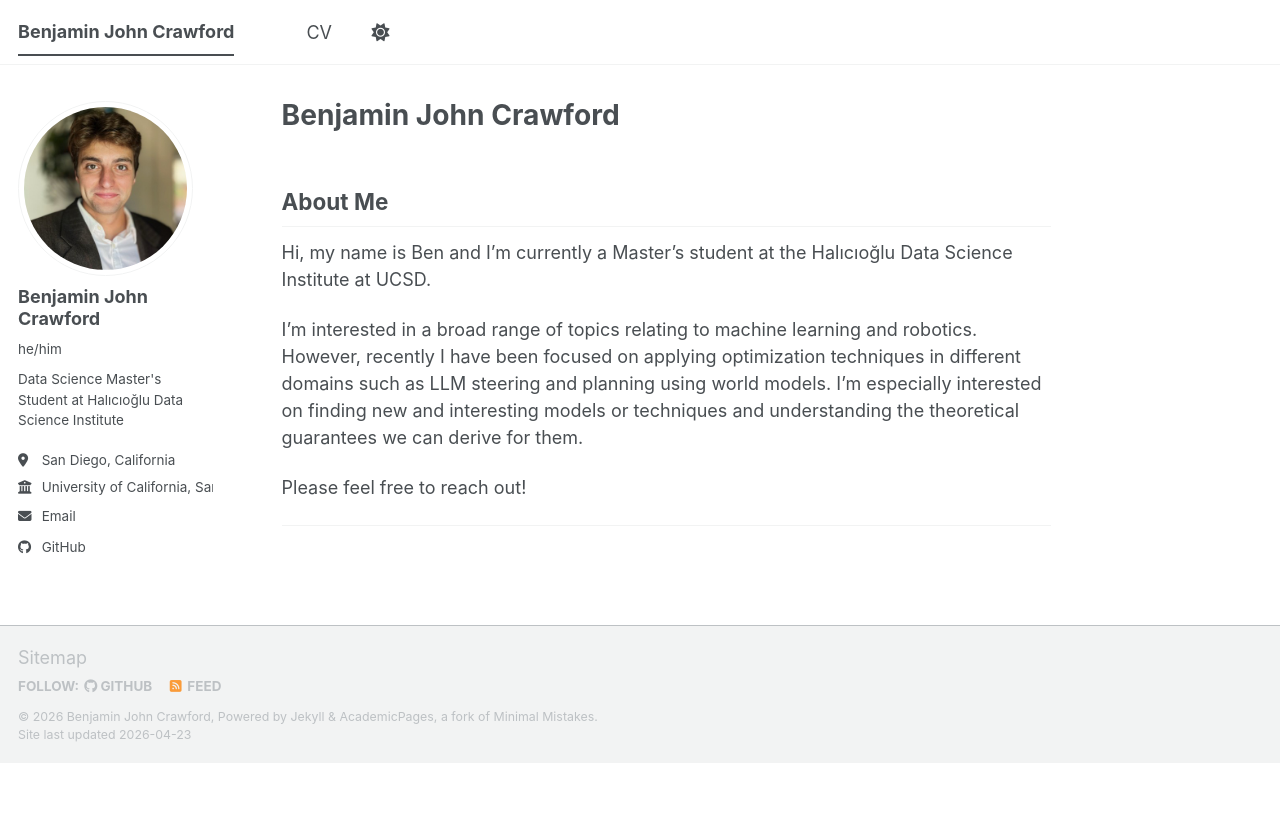
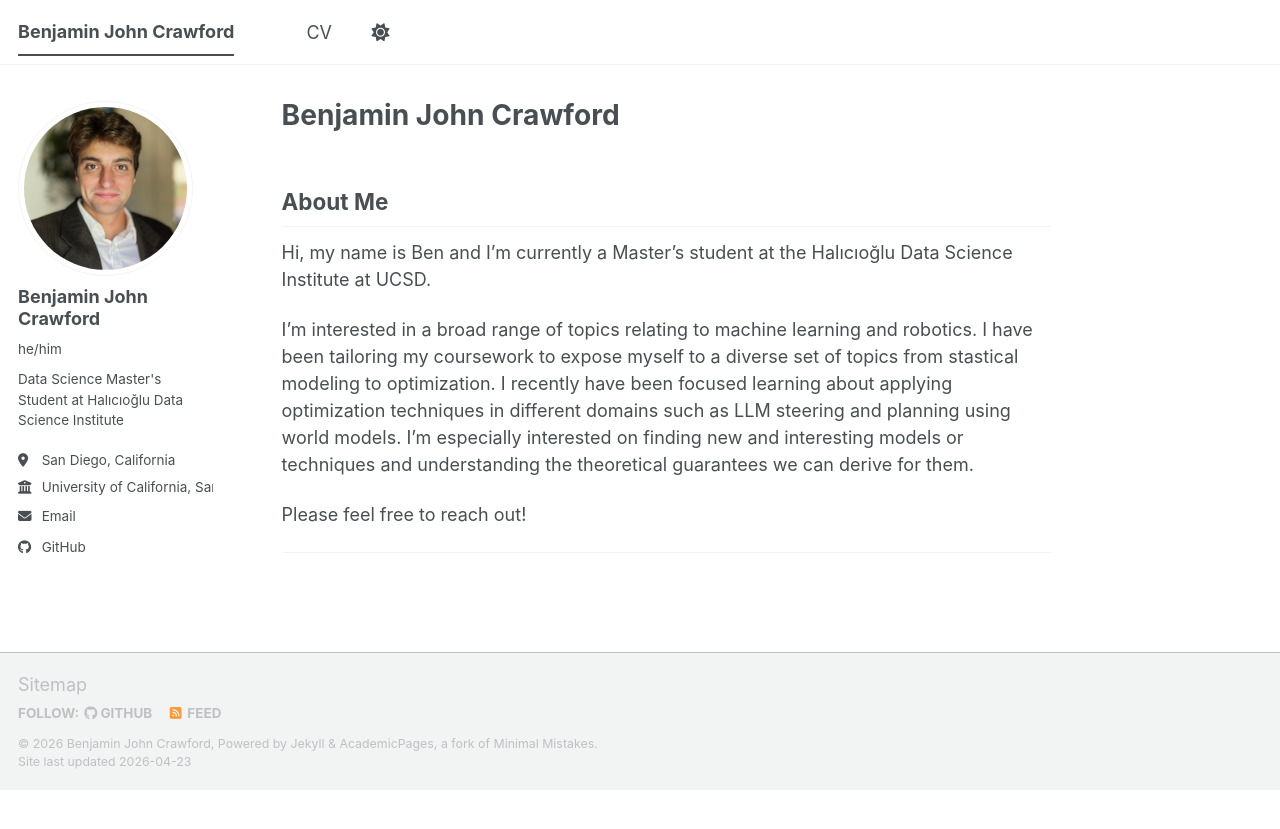
Before and after one commit to benjohncrawford/benjohncrawford.github.io, a Jekyll site: the page built from _pages/about.md, in a window 1280 px wide. Shown: the top 829 px of the page. Built offline with Jekyll 4.4.1, drawn with Linux system fonts in a browser that asks for light colours; a script bundle is joined from its source files by our own code; library files that are not in the unit come from our copies.

Commit message:
edit about

```diff
--- a/_pages/about.md
+++ b/_pages/about.md
@@ -11,7 +11,7 @@ redirect_from:
 
 Hi, my name is Ben and I'm currently a Master's student at the Halıcıoğlu Data Science Institute at UCSD.
 
-I'm interested in a broad range of topics relating to machine learning and robotics. However, recently I have been focused on applying optimization techniques in different domains such as LLM steering and planning using world models. I'm especially interested on finding new and interesting models or techniques and understanding the theoretical guarantees we can derive for them.
+I'm interested in a broad range of topics relating to machine learning and robotics. I have been tailoring my coursework to expose myself to a diverse set of topics from stastical modeling to optimization. I recently have been focused learning about applying optimization techniques in different domains such as LLM steering and planning using world models. I'm especially interested on finding new and interesting models or techniques and understanding the theoretical guarantees we can derive for them.
 
 Please feel free to reach out!
 
```
